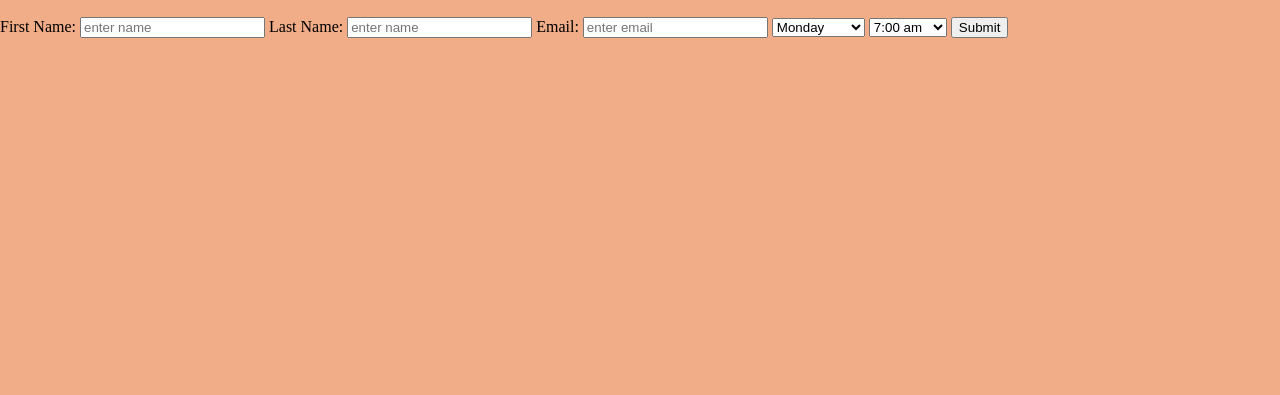
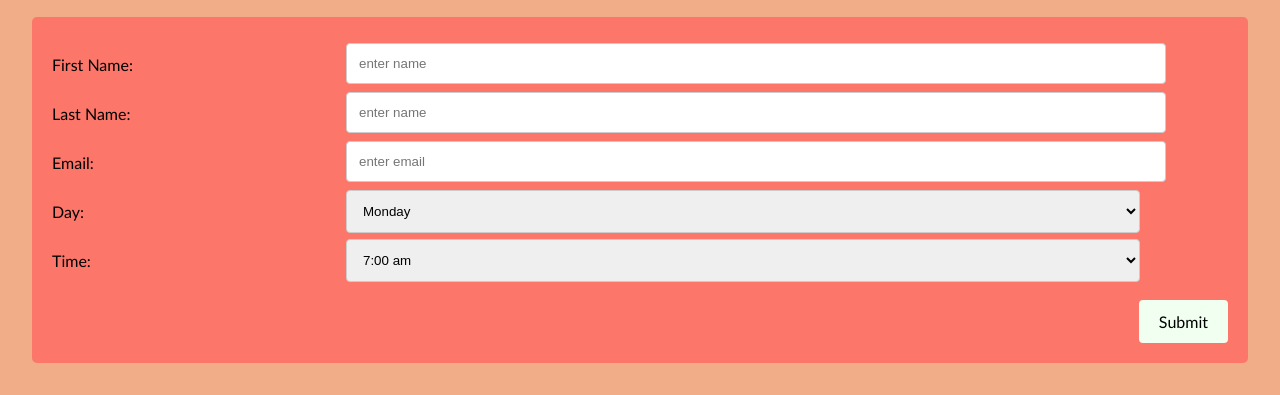
Before and after one commit to mattscarpino/brochure-site, a plain HTML site: page reservations.html in a window 1280 px wide. Shown: the part 597-992 px from the top of the page. Before the commit the page ends 800 px from the top, so only its background shows below. Drawn offline with Linux system fonts and the light colour scheme.

Commit message:
finished project part 2

```diff
--- a/reservations.html
+++ b/reservations.html
@@ -11,10 +11,12 @@
 <body>
     <header>
         <h1 id="title"><strong><em>Jack's Breakfast</em></strong></h1>
+        <div id="all-links">
             <a href="homepage.html" class="link">Home</a>
             <a href="reservations.html" class="link">Reservations</a>
             <a href="delivery.html" class="link">Delivery</a>
             <a href="merchstore.html" class="link">Merch</a>
+        </div>
     </header>
     <hr>
     <div>
@@ -25,24 +27,49 @@
             experience is seamless. Choose your preferred date and time, and we'll reserve your spot, guaranteeing you a
             delightful morning filled with scrumptious delights and warm hospitality. Join us at Jack's Breakfast and
             reserve your place today to savor the finest breakfast experience in town!</p>
-        <img class="image"
-            src="https://www.eatatjacks.com/wp-content/uploads/elementor/thumbs/Cedartown-qceo2515opsvdze1gz9qf04wuwb49eo06qf503j6fo.jpg"
-            alt="">
+
+        <div class="delivery-image">
             <img src="https://restaurant.eatapp.co/hubfs/WordPress-Table-Reservation-plugin-1000x562-1.webp" alt=""
                 class="image">
+        </div>
+
         <h1 class="menu">Book a Reservation Today!</h1>
     </div>
-    <div>
+    <div class="container">
         <form action="submit">
+
+            <div class="row">
+                <div class="col-25">
                     <label for="fName" class="label">First Name:</label>
+                </div>
+                <div class="col-75">
                     <input type="text" id="fName" placeholder="enter name" class="input">
+                </div>
+            </div>
 
+            <div class="row">
+                <div class="col-25">
                     <label for="lName" class="label">Last Name:</label>
+                </div>
+                <div class="col-75">
                     <input type="text" id="lName" placeholder="enter name" class="input">
+                </div>
+            </div>
 
+            <div class="row">
+                <div class="col-25">
                     <label for="email" class="label">Email:</label>
+                </div>
+                <div class="col-75">
                     <input type="email" id="email" placeholder="enter email" class="input">
+                </div>
+            </div>
 
+            <div class="row">
+                <div class="col-25">
+                    <label for="day">Day: </label>
+                </div>
+                <div class="col-75">
                     <select name="day" id="day">
                         <option value="0">Monday</option>
                         <option value="1">Tuesday</option>
@@ -52,6 +79,14 @@
                         <option value="5">Saturday</option>
                         <option value="6">Sunday</option>
                     </select>
+                </div>
+            </div>
+
+            <div class="row">
+                <div class="col-25">
+                    <label for="time">Time:</label>
+                </div>
+                <div class="col-75">
                     <select name="time" id="time">
                         <option value="0">7:00 am</option>
                         <option value="1">8:00 am</option>
@@ -63,7 +98,12 @@
                         <option value="7">2:00 pm</option>
                         <option value="8">3:00 pm</option>
                     </select>
+                </div>
+            </div>
+            <br>
+            <div class="submit">
                 <input type="submit">
+            </div>
 
 
         </form>
--- a/style.css
+++ b/style.css
@@ -98,6 +98,89 @@ hr {
     background-color: #FC766A;
     color: white;
 }
+
+.delivery-image {
+    text-align: center;
+}
+
+/* forms */
+input[type=text],
+input[type=email],
+select,
+textarea {
+    width: 90%;
+    padding: 12px;
+    border: 1px solid #ccc;
+    border-radius: 4px;
+    resize: vertical;
+}
+
+label {
+    padding: 12px 12px 12px 0;
+    display: inline-block;
+    font-family: 'Gill Sans', 'Gill Sans MT', Calibri, 'Trebuchet MS', sans-serif;
+}
+
+input[type=submit] {
+    background-color: honeydew;
+    /* color: white; */
+    padding: 12px 20px;
+    border: none;
+    border-radius: 4px;
+    cursor: pointer;
+    font-size: 1em;
+    font-family: 'Gill Sans', 'Gill Sans MT', Calibri, 'Trebuchet MS', sans-serif;
+}
+
+.submit {
+    text-align: right;
+}
+
+input[type=submit]:hover {
+    background-color: #783937;
+    color: white;
+}
+
+.container {
+    margin-left: 2em;
+    margin-right: 2em;
+    margin-bottom: 2em;
+    border-radius: 5px;
+    background-color: #FC766A;
+    padding: 20px;
+}
+
+.col-25 {
+    float: left;
+    width: 25%;
+    margin-top: 6px;
+}
+
+.col-75 {
+    float: left;
+    width: 75%;
+    margin-top: 6px;
+}
+
+/* Clear floats after the columns */
+.row::after {
+    content: "";
+    display: table;
+    clear: both;
+}
+
+/* Responsive layout - when the screen is less than 600px wide, make the two columns stack on top of each other instead of next to each other */
+@media screen and (max-width: 600px) {
+
+    .col-25,
+    .col-75,
+    input[type=submit] {
+        width: 100%;
+        margin-top: 0;
+    }
+}
+
+/* end of forms */
 
 @media (min-width: 586px) {
     #title {
```
Also changed, not shown: delivery.html (+42 -3 lines), merchstore.html (+13 -6 lines). Lines whose indentation alone changed are shown as unchanged.
